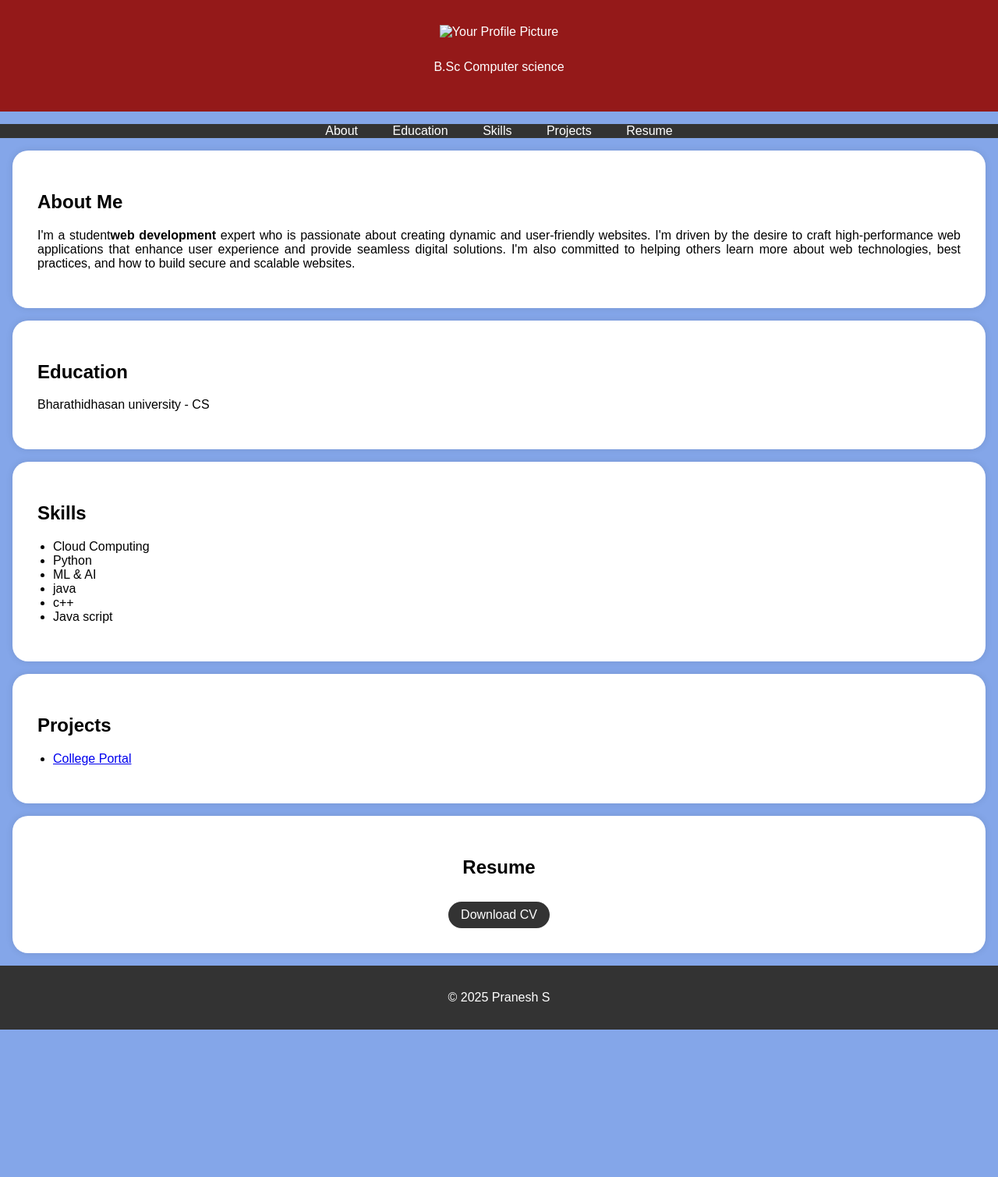
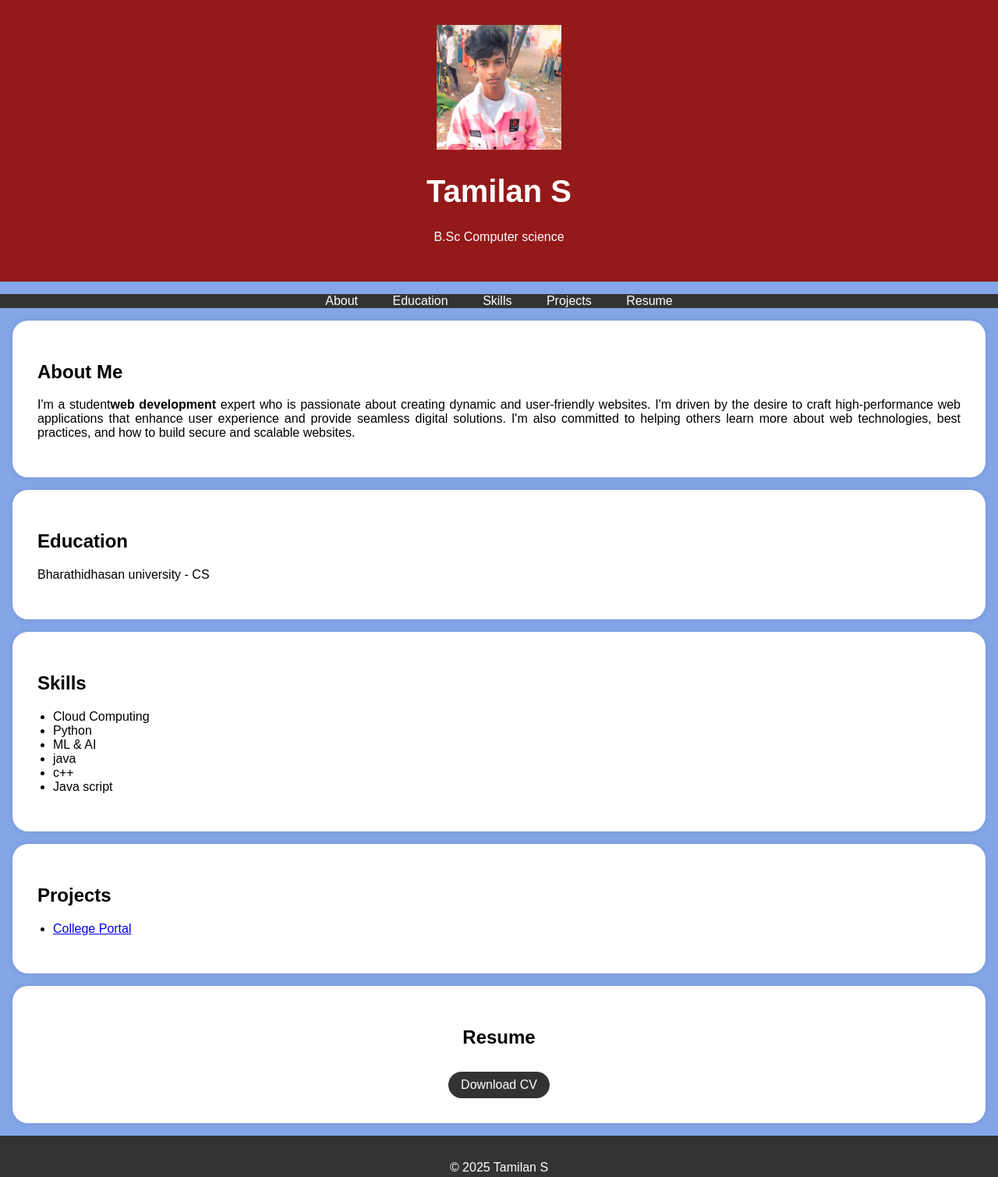
Before and after one commit to tamilansaravanan/digital-portfilio, a plain HTML site: page index.html in a window 1280 px wide. Shown: the whole page at 78% size. Before the commit the page ends 1320 px from the top, so only its background shows below. Drawn offline with Linux system fonts and the light colour scheme.

Commit message:
Update index.html

```diff
--- a/index.html
+++ b/index.html
@@ -93,8 +93,8 @@
     <header>
         <div class="header-content">
             <!-- Add your profile picture here -->
-            <img src="" alt="Your Profile Picture" class="profile-picture">
-            <h1></h1>
+            <img src="passport photo.jfif" alt="Your Profile Picture" class="profile-picture">
+            <h1>Tamilan S</h1>
             <p>B.Sc Computer science</p>
         </div>
     </header>
@@ -159,14 +159,14 @@
         <div class="section-content">
             <center>
             <h2>Resume</h2>
-            <a href="" target="_blank" class="download-button">Download CV</a>
+            <a href="resume.pdf" target="_blank" class="download-button">Download CV</a>
         </center>
         </div>
 
     </section>
 
     <footer>
-        <p>&copy; 2025 Pranesh S</p>
+        <p>&copy; 2025 Tamilan S</p>
     </footer>
 
     <script>
```
